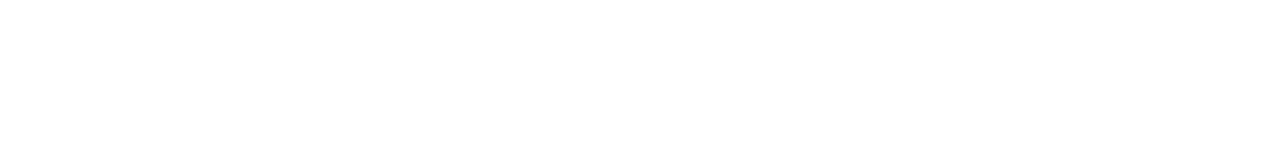
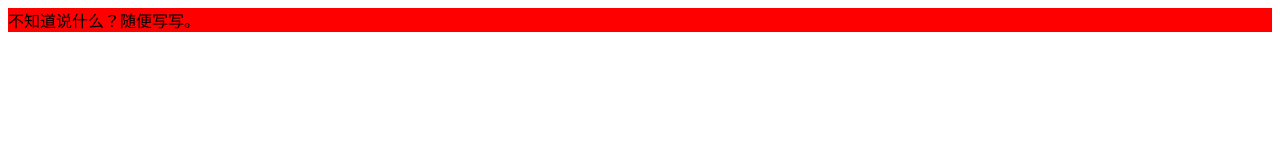
Before and after one commit to 731267740/Hbuilder_git, a plain HTML site: page index.html in a window 1280 px wide. Drawn offline with Linux system fonts and the light colour scheme.

Commit message:
index.html增加了文字说明

```diff
--- a/index.html
+++ b/index.html
@@ -5,6 +5,6 @@
 		<title></title>
 	</head>
 	<body>
-
+		<div style="background-color: red;">不知道说什么？随便写写。</div>
 	</body>
 </html>
```
